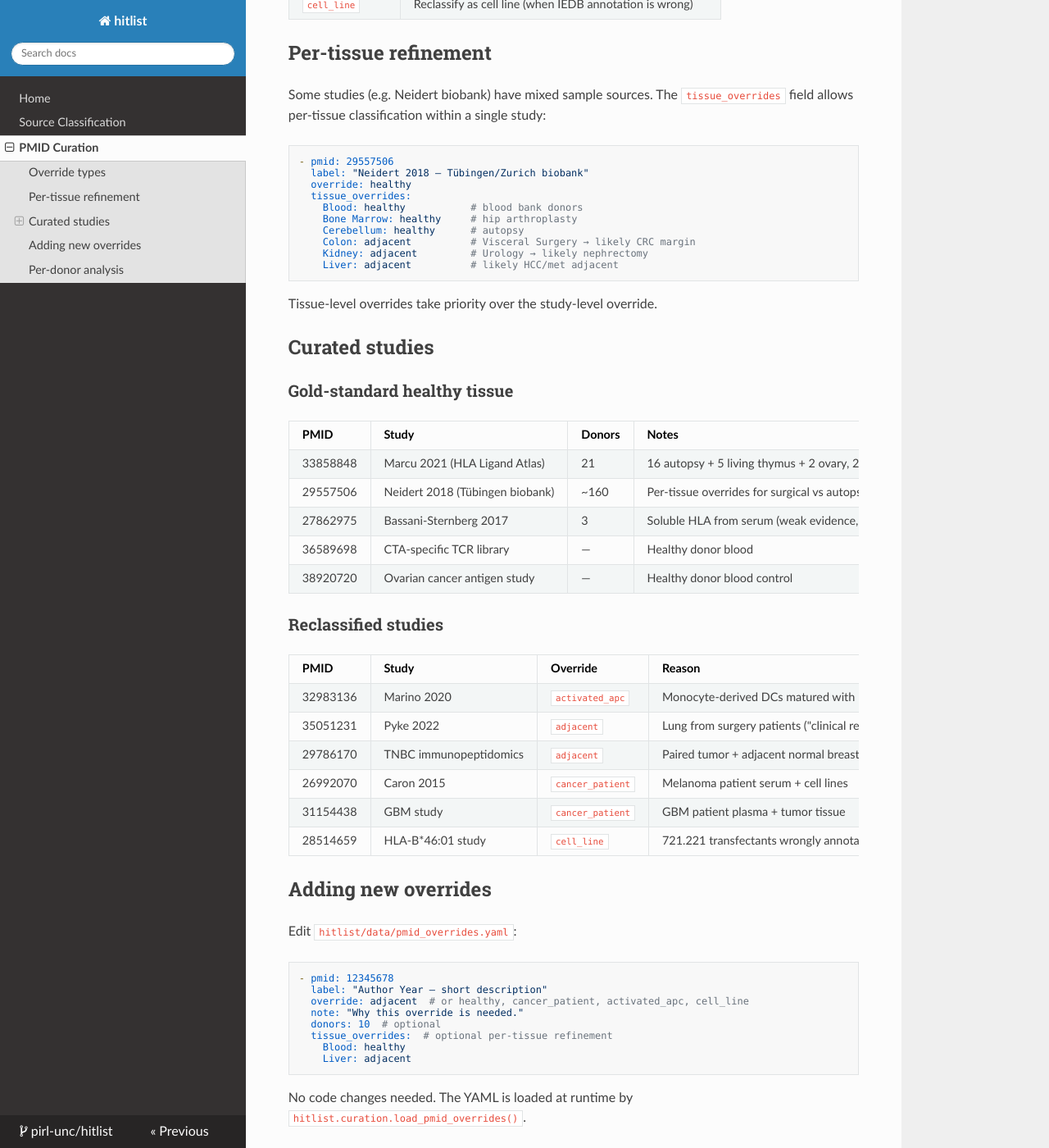
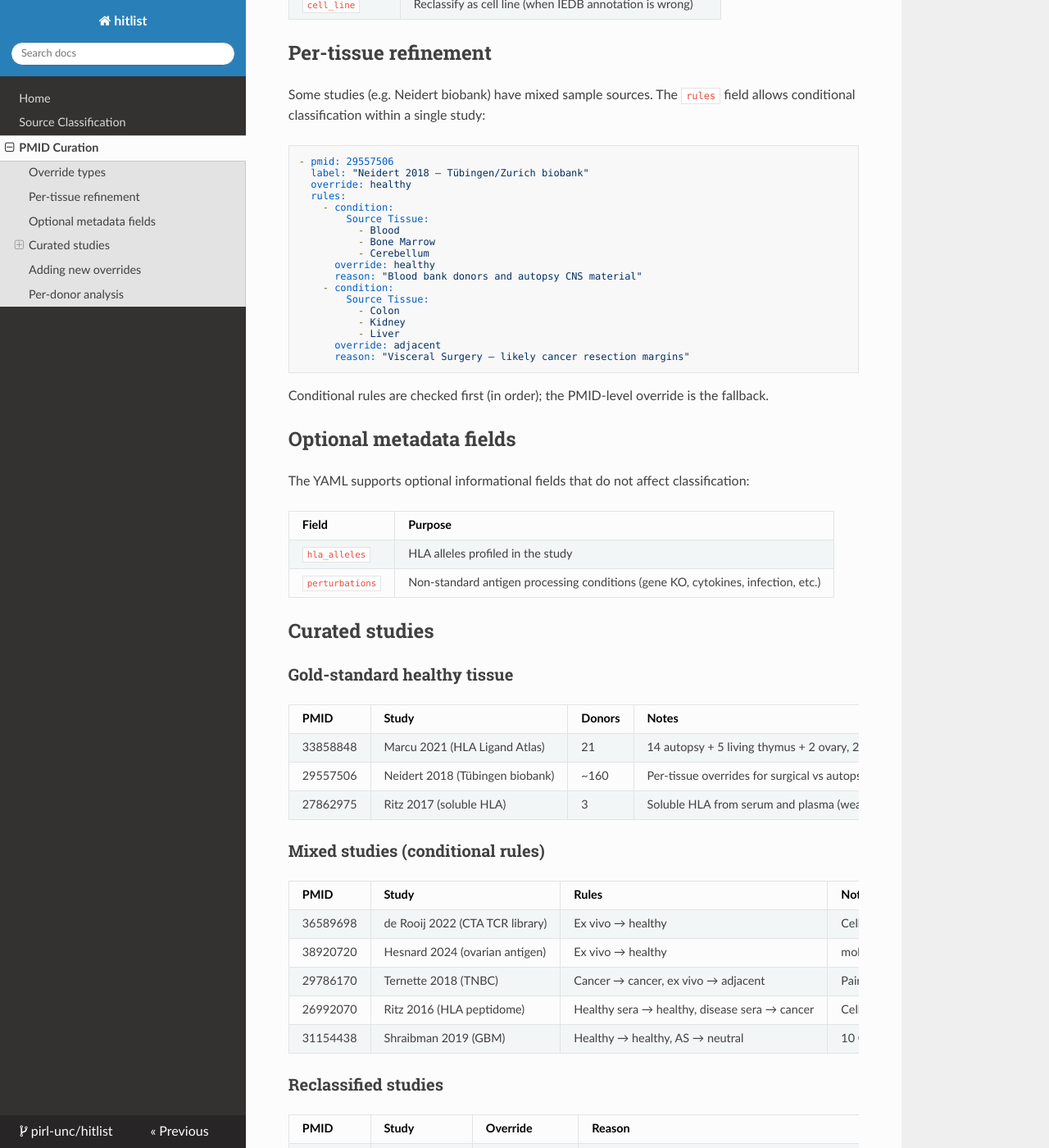
Before and after one commit to pirl-unc/hitlist, an MkDocs documentation site: the page built from docs/pmid-curation.md, in a window 1280 px wide and 1400 px high, scrolled down 500 px. Shown: the whole window at 82% size. Built offline with MkDocs 1.6.1, drawn with Linux system fonts in a browser that asks for light colours; nearby versions of some CDN libraries; some of the changed text lies outside the part shown.

Commit message:
Audit and fix PMID override metadata against PubMed papers
- Fix swapped entries: 28228285 is Abelin 2017 (16 alleles),
  31844290 is Sarkizova 2020 (95 alleles)
- Fix wrong attributions: 26992070 is Ritz 2016 (not Caron 2015),
  35051231 is Nicholas 2022 (not Pyke 2022), 27862975 is Ritz 2017
  (not Bassani-Sternberg), 31092671 is Guasp 2019 (not Alvarez 2020)
- Correct all paper titles to match actual PubMed entries
- Add conditional rules for mixed studies (26992070, 31154438,
  29786170) to properly classify healthy controls vs cancer samples
- Add perturbations metadata: ERAP1/ERAP2 CRISPR KOs, influenza
  infection, DC/T/B cell activation protocols, moDC differentiation
- Add hla_alleles metadata for 12 of 14 studies
- Update docs/pmid-curation.md to reflect corrections

````diff
--- a/docs/pmid-curation.md
+++ b/docs/pmid-curation.md
@@ -14,22 +14,39 @@
 
 ## Per-tissue refinement
 
-Some studies (e.g. Neidert biobank) have mixed sample sources. The `tissue_overrides` field allows per-tissue classification within a single study:
+Some studies (e.g. Neidert biobank) have mixed sample sources. The `rules` field allows conditional classification within a single study:
 
 ```yaml
 - pmid: 29557506
   label: "Neidert 2018 — Tübingen/Zurich biobank"
   override: healthy
-  tissue_overrides:
-    Blood: healthy           # blood bank donors
-    Bone Marrow: healthy     # hip arthroplasty
-    Cerebellum: healthy      # autopsy
-    Colon: adjacent          # Visceral Surgery → likely CRC margin
-    Kidney: adjacent         # Urology → likely nephrectomy
-    Liver: adjacent          # likely HCC/met adjacent
+  rules:
+    - condition:
+        Source Tissue:
+          - Blood
+          - Bone Marrow
+          - Cerebellum
+      override: healthy
+      reason: "Blood bank donors and autopsy CNS material"
+    - condition:
+        Source Tissue:
+          - Colon
+          - Kidney
+          - Liver
+      override: adjacent
+      reason: "Visceral Surgery — likely cancer resection margins"
 ```
 
-Tissue-level overrides take priority over the study-level override.
+Conditional rules are checked first (in order); the PMID-level override is the fallback.
+
+## Optional metadata fields
+
+The YAML supports optional informational fields that do not affect classification:
+
+| Field | Purpose |
+|---|---|
+| `hla_alleles` | HLA alleles profiled in the study |
+| `perturbations` | Non-standard antigen processing conditions (gene KO, cytokines, infection, etc.) |
 
 ## Curated studies
 
@@ -37,22 +54,35 @@
 
 | PMID | Study | Donors | Notes |
 |---|---|---|---|
-| 33858848 | Marcu 2021 (HLA Ligand Atlas) | 21 | 16 autopsy + 5 living thymus + 2 ovary, 29 tissues, 227 samples |
+| 33858848 | Marcu 2021 (HLA Ligand Atlas) | 21 | 14 autopsy + 5 living thymus + 2 ovary, 29 tissues, 227 samples |
 | 29557506 | Neidert 2018 (Tübingen biobank) | ~160 | Per-tissue overrides for surgical vs autopsy samples |
-| 27862975 | Bassani-Sternberg 2017 | 3 | Soluble HLA from serum (weak evidence, sHLA bias) |
-| 36589698 | CTA-specific TCR library | — | Healthy donor blood |
-| 38920720 | Ovarian cancer antigen study | — | Healthy donor blood control |
+| 27862975 | Ritz 2017 (soluble HLA) | 3 | Soluble HLA from serum and plasma (weak evidence, sHLA bias) |
+
+### Mixed studies (conditional rules)
+
+| PMID | Study | Rules | Notes |
+|---|---|---|---|
+| 36589698 | de Rooij 2022 (CTA TCR library) | Ex vivo → healthy | Cell lines (U266, RPMI8226, UM9, C4-2B4) + ovarian tumors + healthy PBMCs |
+| 38920720 | Hesnard 2024 (ovarian antigen) | Ex vivo → healthy | moDCs pulsed with synthetic peptides, healthy donor leukapheresis |
+| 29786170 | Ternette 2018 (TNBC) | Cancer → cancer, ex vivo → adjacent | Paired tumor + adjacent normal breast, HLA-A*02:01 only |
+| 26992070 | Ritz 2016 (HLA peptidome) | Healthy sera → healthy, disease sera → cancer | Cell lines + 8 melanoma sera + 4 healthy sera |
+| 31154438 | Shraibman 2019 (GBM) | Healthy → healthy, AS → neutral | 10 GBM tumors, 106 GBM plasma, 6 healthy + 30 AS controls |
 
 ### Reclassified studies
 
 | PMID | Study | Override | Reason |
 |---|---|---|---|
-| 32983136 | Marino 2020 | `activated_apc` | Monocyte-derived DCs matured with LPS + IFN-gamma (~765 proteins upregulated) |
-| 35051231 | Pyke 2022 | `adjacent` | Lung from surgery patients ("clinical reasons" = cancer resection) |
-| 29786170 | TNBC immunopeptidomics | `adjacent` | Paired tumor + adjacent normal breast |
-| 26992070 | Caron 2015 | `cancer_patient` | Melanoma patient serum + cell lines |
-| 31154438 | GBM study | `cancer_patient` | GBM patient plasma + tumor tissue |
-| 28514659 | HLA-B*46:01 study | `cell_line` | 721.221 transfectants wrongly annotated as spleen |
+| 32983136 | Marino 2020 | `activated_apc` | Monocyte-derived DCs (LPS + IFN-gamma), T cells (PMA + Ionomycin), B cells (IL-4 + CD40L) |
+| 35051231 | Nicholas 2022 | `adjacent` | Lung from surgery patients + influenza infection perturbation |
+| 28514659 | Hilton 2017 | `cell_line` | 721.221 transfectants wrongly annotated as spleen |
+
+### Mono-allelic 721.221 studies
+
+| PMID | Study | Alleles | Notes |
+|---|---|---|---|
+| 28228285 | Abelin 2017 | 16 HLA-I | 721.221 transfectants, IEDB cell_name = "B cell" |
+| 31844290 | Sarkizova 2020 | 95 HLA-I | 721.221 transfectants (79 new + 16 from Abelin), IEDB cell_name = "B cell" |
+| 31092671 | Guasp 2019 | HLA-B*51:01 | 721.221 + ERAP1/ERAP2 CRISPR KOs, antigen processing perturbation |
 
 ## Adding new overrides
 
@@ -61,12 +91,19 @@
 ```yaml
 - pmid: 12345678
   label: "Author Year — short description"
-  override: adjacent  # or healthy, cancer_patient, activated_apc, cell_line
+  title: "Exact PubMed title"
+  override: adjacent  # or healthy, cancer_patient, activated_apc, cell_line, ~
   note: "Why this override is needed."
   donors: 10  # optional
-  tissue_overrides:  # optional per-tissue refinement
-    Blood: healthy
-    Liver: adjacent
+  hla_alleles:  # optional
+    profiled: ["HLA-A*02:01"]
+  perturbations:  # optional
+    - "IFN-gamma stimulation (100 IU/mL, 48h)"
+  rules:  # optional per-condition refinement
+    - condition:
+        Culture Condition: "Direct Ex Vivo"
+      override: healthy
+      reason: "Healthy donor controls"
 ```
 
 No code changes needed. The YAML is loaded at runtime by `hitlist.curation.load_pmid_overrides()`.
````
Also changed, not shown: 1 other file.
